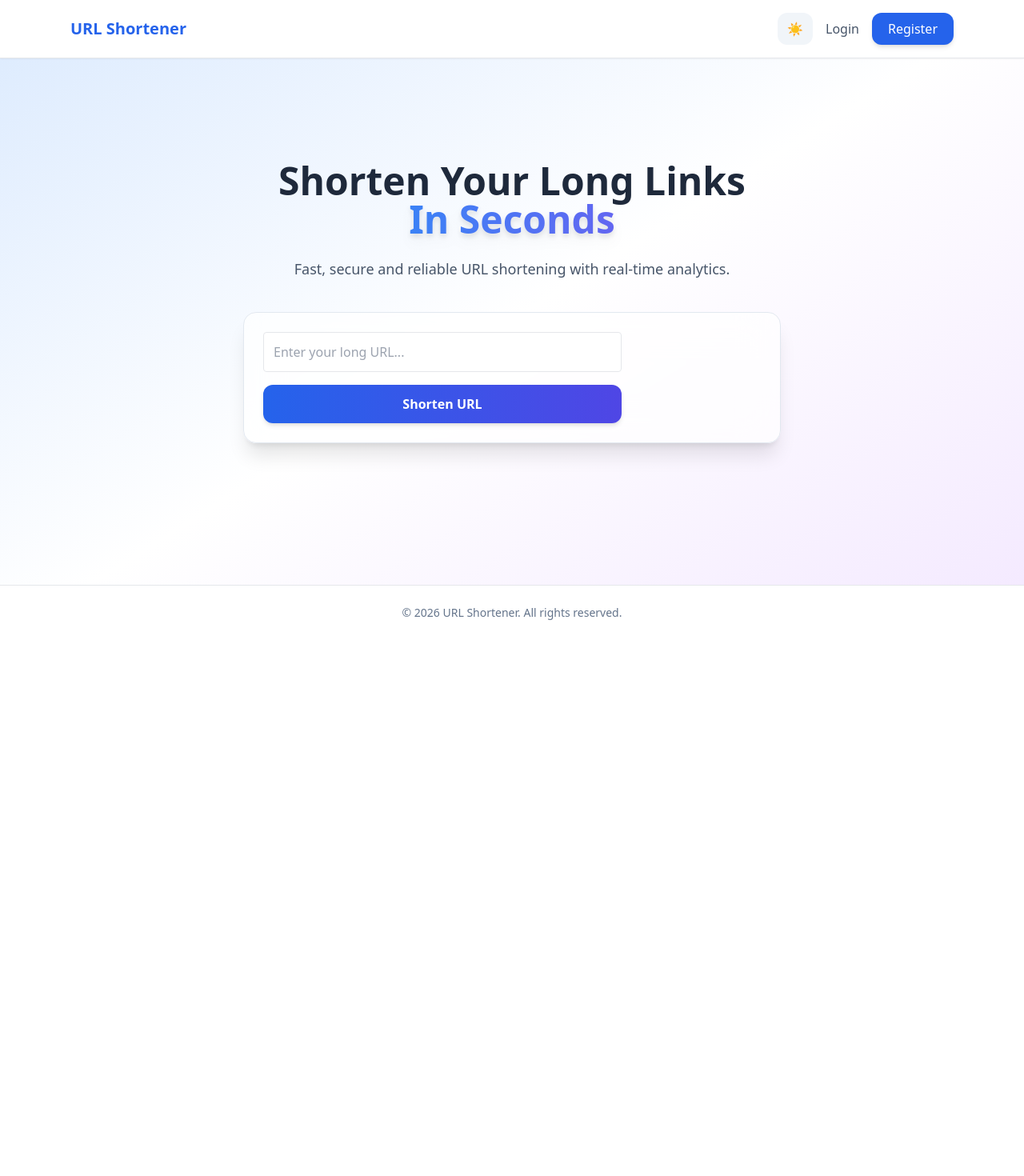
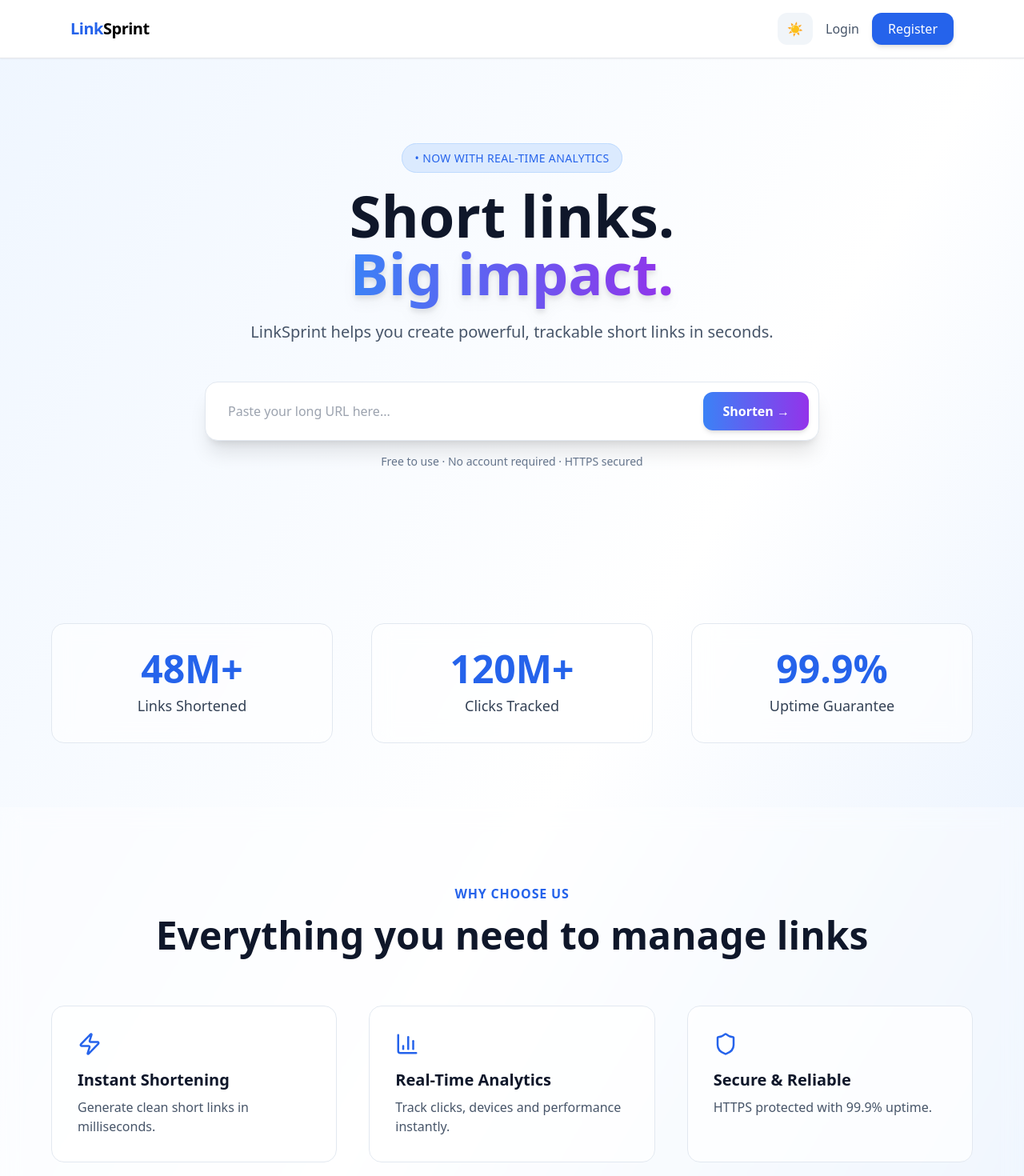
Before and after one commit to Sakshee21/URL-Shortener-System, a React app in the folder frontend/: page / in a window 1280 px wide. Shown: the top 1470 px of the page at 80% size. Before the commit the page ends 800 px from the top, so only its background shows below. Built offline with nearby package versions, Linux system fonts and the light colour scheme; the HTML template or start-up script is replaced by a standard one.

Commit message:
Updated the UI and structured with reusable react components

```diff
--- a/frontend/package.json
+++ b/frontend/package.json
@@ -11,8 +11,10 @@
   },
   "dependencies": {
     "axios": "^1.13.5",
+    "lucide-react": "^0.575.0",
     "react": "^19.2.0",
     "react-dom": "^19.2.0",
+    "react-icons": "^5.5.0",
     "react-router-dom": "^7.13.0"
   },
   "devDependencies": {
--- a/frontend/src/components/layout/Footer.jsx
+++ b/frontend/src/components/layout/Footer.jsx
@@ -2,7 +2,7 @@ function Footer() {
   return (
     <footer className="bg-white border-t mt-12">
       <div className="max-w-6xl mx-auto px-6 py-6 text-center text-slate-500 text-sm">
-        © 2026 URL Shortener. All rights reserved.
+       <p>© 2026 LinkSprint. All rights reserved.</p>
       </div>
     </footer>
   );
--- a/frontend/src/components/layout/Navbar.jsx
+++ b/frontend/src/components/layout/Navbar.jsx
@@ -6,8 +6,9 @@ function Navbar() {
     <nav className="bg-white dark:bg-slate-900 shadow-sm border-b dark:border-slate-700 transition">
       <div className="max-w-6xl mx-auto px-6 py-4 flex justify-between items-center">
 
-        <h1 className="text-xl font-bold text-blue-600 dark:text-blue-400 transition">
-          URL Shortener
+        <h1 className="text-xl font-extrabold tracking-tight">
+          <span className="text-blue-600">Link</span>
+          <span className="dark:text-white">Sprint</span>
         </h1>
 
         <div className="flex items-center gap-4">
--- /dev/null
+++ b/frontend/src/components/ui/CTASection.jsx
@@ -0,0 +1,31 @@
+import { Link } from "react-router-dom";
+
+export default function CTASection() {
+  return (
+    <section className="py-24 px-6">
+      <div className="max-w-5xl mx-auto
+        bg-gradient-to-r from-blue-600 via-indigo-600 to-purple-600
+        rounded-3xl p-16 text-center text-white shadow-2xl
+        relative overflow-hidden">
+
+        <h2 className="text-4xl md:text-5xl font-bold mb-6">
+          Ready to simplify your links?
+        </h2>
+
+        <p className="text-lg mb-8 opacity-90">
+          Join thousands of users shortening smarter.
+        </p>
+
+        <Link
+          to="/signup"
+          className="inline-block px-8 py-4
+          bg-white text-blue-600 font-semibold
+          rounded-xl hover:scale-105 hover:shadow-lg
+          transition-all duration-300"
+        >
+          Create Free Account →
+        </Link>
+      </div>
+    </section>
+  );
+}
--- /dev/null
+++ b/frontend/src/components/ui/FeaturesSection.jsx
@@ -0,0 +1,57 @@
+import { Zap, BarChart3, Shield } from "lucide-react";
+
+export default function FeaturesSection() {
+  const features = [
+    {
+      icon: <Zap size={30} />,
+      title: "Instant Shortening",
+      desc: "Generate clean short links in milliseconds."
+    },
+    {
+      icon: <BarChart3 size={30} />,
+      title: "Real-Time Analytics",
+      desc: "Track clicks, devices and performance instantly."
+    },
+    {
+      icon: <Shield size={30} />,
+      title: "Secure & Reliable",
+      desc: "HTTPS protected with 99.9% uptime."
+    }
+  ];
+
+  return (
+    <section className="py-24 px-6 bg-white/40 dark:bg-slate-900/40 backdrop-blur-md">
+      <div className="max-w-6xl mx-auto text-center mb-16">
+        <p className="text-blue-600 font-semibold uppercase tracking-wider">
+          Why Choose Us
+        </p>
+        <h2 className="text-4xl md:text-5xl font-bold text-slate-900 dark:text-white mt-4">
+          Everything you need to manage links
+        </h2>
+      </div>
+
+      <div className="grid md:grid-cols-3 gap-10 max-w-6xl mx-auto">
+        {features.map((feature, index) => (
+          <div
+            key={index}
+            className="p-8 rounded-2xl
+            bg-white/70 dark:bg-slate-800/70
+            border border-slate-200 dark:border-slate-700
+            hover:shadow-2xl hover:-translate-y-3
+            transition-all duration-300"
+          >
+            <div className="mb-4 text-blue-600 dark:text-blue-400">
+              {feature.icon}
+            </div>
+            <h3 className="text-xl font-semibold text-slate-900 dark:text-white mb-2">
+              {feature.title}
+            </h3>
+            <p className="text-slate-600 dark:text-slate-400">
+              {feature.desc}
+            </p>
+          </div>
+        ))}
+      </div>
+    </section>
+  );
+}
--- /dev/null
+++ b/frontend/src/components/ui/StatsSection.jsx
@@ -0,0 +1,32 @@
+export default function StatsSection() {
+  const stats = [
+    { number: "48M+", label: "Links Shortened" },
+    { number: "120M+", label: "Clicks Tracked" },
+    { number: "99.9%", label: "Uptime Guarantee" },
+  ];
+
+  return (
+    <section className="py-20 px-6">
+      <div className="max-w-6xl mx-auto grid md:grid-cols-3 gap-12 text-center">
+        {stats.map((stat, index) => (
+          <div
+            key={index}
+            className="p-8 rounded-2xl
+            bg-white/60 dark:bg-slate-800/60
+            backdrop-blur-md
+            border border-slate-200 dark:border-slate-700
+            hover:shadow-xl hover:-translate-y-2
+            transition-all duration-300"
+          >
+            <h2 className="text-4xl md:text-5xl font-extrabold text-blue-600 dark:text-blue-400 mb-2">
+              {stat.number}
+            </h2>
+            <p className="text-slate-700 dark:text-slate-300 text-lg">
+              {stat.label}
+            </p>
+          </div>
+        ))}
+      </div>
+    </section>
+  );
+}
--- a/frontend/src/components/url/URLForm.jsx
+++ b/frontend/src/components/url/URLForm.jsx
@@ -1,55 +1,42 @@
 import { useState } from "react";
-import axios from "axios";
 
-function URLForm({ setShortUrl }) {
+export default function URLForm({ onShorten }) {
   const [longUrl, setLongUrl] = useState("");
-  const [loading, setLoading] = useState(false);
 
-  const handleSubmit = async (e) => {
+  const handleSubmit = (e) => {
     e.preventDefault();
-    setLoading(true);
-
-    try {
-      const response = await axios.post("http://localhost:8000/shorten", {
-        url: longUrl,
-      });
-
-      setShortUrl(response.data.short_url);
-    } catch (error) {
-      alert("Error shortening URL");
-    }
-
-    setLoading(false);
+    onShorten(longUrl);
+    setLongUrl("");
   };
 
   return (
-    <form onSubmit={handleSubmit} className="flex flex-col w-full max-w-md">
+    <form
+      onSubmit={handleSubmit}
+      className="w-full max-w-3xl
+        bg-white dark:bg-slate-800
+        rounded-2xl shadow-xl
+        border border-slate-200 dark:border-slate-700
+        flex items-center p-3 gap-3"
+    >
       <input
         type="url"
-        placeholder="Enter your long URL..."
         value={longUrl}
         onChange={(e) => setLongUrl(e.target.value)}
+        placeholder="Paste your long URL here..."
+        className="flex-1 bg-transparent outline-none
+        px-4 py-3 text-slate-700 dark:text-white"
         required
-        className="p-3 border rounded mb-4"
       />
 
       <button
         type="submit"
-        disabled={loading}
-        className="
-          w-full py-3 rounded-xl font-semibold
-          bg-gradient-to-r from-blue-600 to-indigo-600
-          hover:from-blue-700 hover:to-indigo-700
-          text-white
-          transition-all duration-300
-          shadow-md hover:shadow-xl
-          hover:-translate-y-1
-        "
+        className="px-6 py-3
+        bg-gradient-to-r from-blue-500 to-purple-600
+        text-white font-semibold rounded-xl
+        hover:scale-105 transition-all duration-300 shadow-md"
       >
-        {loading ? "Shortening..." : "Shorten URL"}
+        Shorten →
       </button>
     </form>
   );
 }
-
-export default URLForm;
--- a/frontend/src/pages/LandingPage.jsx
+++ b/frontend/src/pages/LandingPage.jsx
@@ -1,115 +1,117 @@
-import { useState, useEffect } from "react";
 import Navbar from "../components/layout/Navbar";
 import Footer from "../components/layout/Footer";
+import StatsSection from "../components/ui/StatsSection";
+import FeaturesSection from "../components/ui/FeaturesSection";
+import CTASection from "../components/ui/CTASection";
+
 import URLForm from "../components/url/URLForm";
 import ResultCard from "../components/url/ResultCard";
 
-function LandingPage() {
-  const [shortUrl, setShortUrl] = useState(null);
-  const [animate, setAnimate] = useState(false);
+import { useState } from "react";
 
-  // Page fade-in on mount
-  useEffect(() => {
-    setAnimate(true);
-  }, []);
+export default function LandingPage() {
+  const [shortUrl, setShortUrl] = useState("");
+
+  const handleShorten = (longUrl) => {
+    if (!longUrl) return;
+
+    const fakeShort =
+      "https://linksprint/" +
+      Math.random().toString(36).substring(2, 8);
+
+    setShortUrl(fakeShort);
+  };
 
   return (
-    <div
-        className="
-          relative min-h-screen flex flex-col overflow-hidden
-          bg-gradient-to-br
-          from-blue-100 via-white to-purple-100
-          dark:from-[#0f172a] dark:via-[#111827] dark:to-[#1e293b]
-          transition-all duration-700
-        "
-      >
+    <div className="relative min-h-screen overflow-hidden
+      bg-gradient-to-br
+      from-blue-50 via-white to-blue-100
+      dark:from-[#0f172a] dark:via-[#111827] dark:to-black
+      transition-colors duration-500">
 
-      <div className="absolute inset-0 -z-10 overflow-hidden pointer-events-none">
 
-    {/* Left Blob */}
-      <div className="
-        absolute top-[-200px] left-[-200px]
-        w-[600px] h-[600px]
-        bg-blue-500/30
-        dark:bg-blue-600/25
-        rounded-full
-        blur-[120px]
-      " />
+      {/* Animated Background Blobs */}
+        <div className="absolute inset-0 -z-10 overflow-hidden">
 
-      {/* Right Blob */}
-      <div className="
-        absolute bottom-[-200px] right-[-200px]
-        w-[600px] h-[600px]
-        bg-purple-500/30
-        dark:bg-purple-600/25
-        rounded-full
-        blur-[120px]
-      " />
+          {/* Light Mode Blobs */}
+          <div className="relative min-h-screen overflow-hidden
+            bg-gradient-to-br
+            from-blue-50 via-white to-blue-100
+            dark:from-slate-950 dark:via-slate-900 dark:to-slate-950
+            transition-colors duration-500"></div>
 
-    </div>
+          <div className="absolute -bottom-40 -right-40 w-[500px] h-[500px]
+            bg-purple-400 rounded-full mix-blend-multiply
+            filter blur-3xl opacity-30 animate-pulse
+            dark:hidden">
+          </div>
 
-      <div className="absolute inset-0 -z-10 overflow-hidden">
-        <div className="absolute top-1/4 left-1/2 -translate-x-1/2 w-[700px] h-[700px]
-          bg-blue-500 opacity-20 dark:opacity-30
-          rounded-full blur-[150px]" />
+          {/* Dark Mode Glow Blobs */}
+          <div className="absolute -top-40 -left-40 w-[500px] h-[500px]
+            bg-blue-600 rounded-full
+            filter blur-3xl opacity-20 animate-pulse
+            hidden dark:block">
+          </div>
+
+          <div className="absolute -bottom-40 -right-40 w-[500px] h-[500px]
+            bg-purple-600 rounded-full
+            filter blur-3xl opacity-20 animate-pulse
+            hidden dark:block">
+
+
+          </div>
+
       </div>
+
       <Navbar />
 
-      <main
-        className={`flex-1 flex flex-col items-center justify-center px-4 text-center
-        transition-all duration-700 ease-out
-        ${animate ? "opacity-100 translate-y-0" : "opacity-0 translate-y-4"}`}
-      >
-        <div className="max-w-2xl w-full">
+      {/* HERO SECTION */}
+      <main className="relative z-10 flex flex-col items-center
+        text-center px-6 py-28">
 
-          {/* Hero Section */}
-          <h1 className="text-4xl md:text-5xl font-extrabold
-            text-slate-800 dark:text-white
-            mb-6 leading-tight
-            transition duration-500">
+        <div className="mb-6">
+          <span className="px-4 py-2 rounded-full
+            bg-blue-100 dark:bg-slate-800
+            text-blue-600 dark:text-blue-400
+            text-sm font-medium tracking-wide
+            border border-blue-200 dark:border-slate-700">
+            • NOW WITH REAL-TIME ANALYTICS
+          </span>
+        </div>
 
-            Shorten Your Long Links <br />
-            <span className="
-              bg-gradient-to-r from-blue-500 to-indigo-500
-              bg-clip-text text-transparent
-              drop-shadow-lg
-            ">
-              In Seconds
-            </span>
-          </h1>
+        <h1 className="text-5xl md:text-7xl font-extrabold leading-tight mb-6">
+          <span className="text-slate-900 dark:text-white">
+            Short links.
+          </span>
+          <br />
+          <span className="bg-gradient-to-r from-blue-500 to-purple-600
+            bg-clip-text text-transparent drop-shadow-lg">
+            Big impact.
+          </span>
+        </h1>
 
-          <p className="text-slate-600 dark:text-slate-300 text-lg mb-10 transition">
-            Fast, secure and reliable URL shortening with real-time analytics.
-          </p>
+        <p className="text-lg md:text-xl
+          text-slate-600 dark:text-slate-400
+          max-w-2xl mb-12">
+          LinkSprint helps you create powerful, trackable short links in seconds.
+        </p>
 
-          {/* Form Card */}
-          <div
-            className="
-              backdrop-blur-xl
-              bg-white/70 dark:bg-slate-800/70
-              border border-slate-200 dark:border-slate-700
-              p-6 rounded-2xl
-              shadow-xl
-              hover:shadow-blue-400/20 dark:hover:shadow-blue-900/40
-              hover:-translate-y-1
-              transition-all duration-300
-            "
-          >
-              <URLForm setShortUrl={setShortUrl} />
-            </div>
+        {/* Proper Component Usage */}
+        <URLForm onShorten={handleShorten} />
 
-          {/* Result Animation */}
-          {shortUrl && (
-            <div className="mt-6 animate-fadeIn">
-              <ResultCard shortUrl={shortUrl} />
-            </div>
-          )}
-        </div>
+        {/* Show Result ONLY if shortUrl exists */}
+        {shortUrl && <ResultCard shortUrl={shortUrl} />}
+
+        <p className="mt-4 text-sm text-slate-500 dark:text-slate-400">
+          Free to use · No account required · HTTPS secured
+        </p>
+
       </main>
 
+      <StatsSection />
+      <FeaturesSection />
+      <CTASection />
       <Footer />
     </div>
   );
 }
-
-export default LandingPage;
```
Also changed, not shown: frontend/src/components/url/ResultCard.jsx (+17 -13 lines), 1 other file (tests, documents, lock files or other folders).
